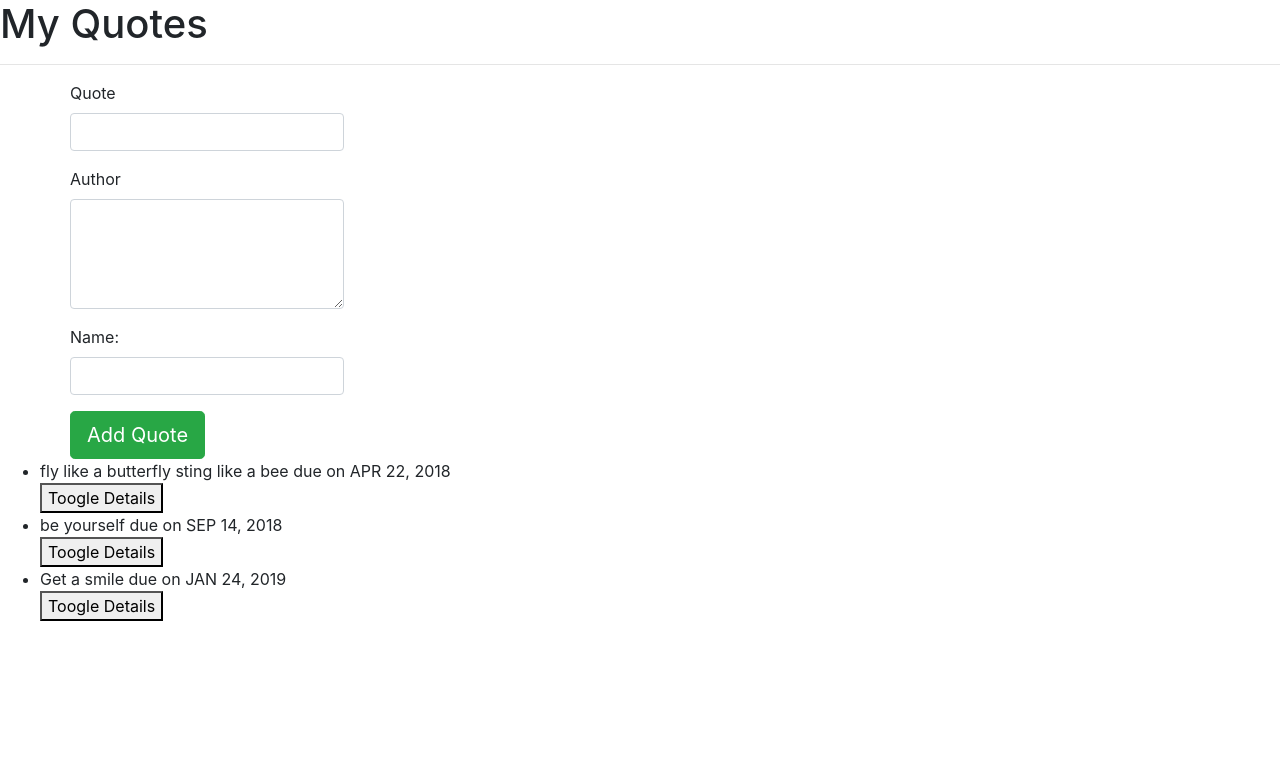
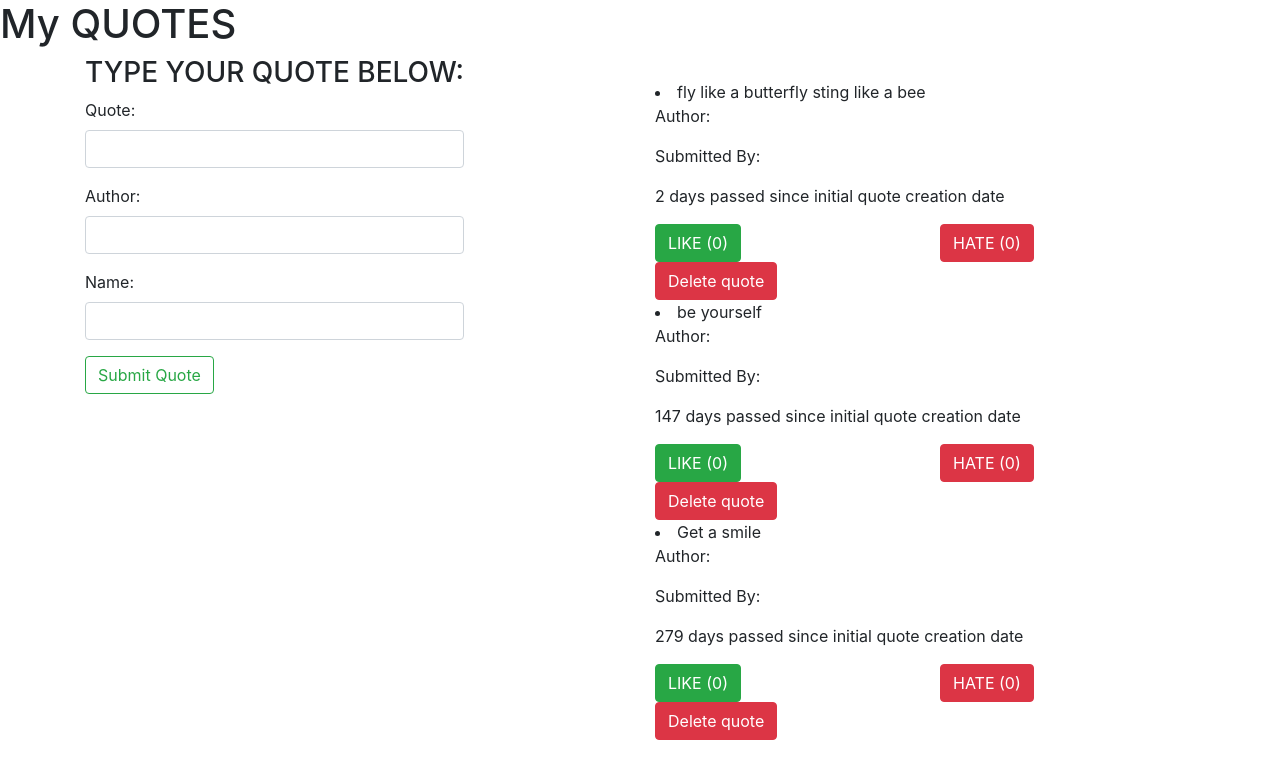
Before and after one commit to kavata9/Collection, an Angular app: page / in a window 1280 px wide. Shown: the top 778 px of the page. Built offline with nearby package versions, Linux system fonts and the light colour scheme.

Commit message:
test if all buttons work

```diff
--- a/src/app/quote-details/quote-details.component.html
+++ b/src/app/quote-details/quote-details.component.html
@@ -1,3 +1,19 @@
-<p>{{quote.description}}</p>
-<p>This quote will be completed in {{quote.completeDate|dateCount}}  days</p>
-<button (click) = 'quoteDelete(true)'> Delete Quote </button>
+<p>Author: {{quote.author}}</p>
+<p>Submitted By: {{quote.submit}}</p>
+<p> {{quote.completeDate|dateCount}} days passed since initial quote creation date</p>
+
+<div class="row botttomSapce">
+
+  <div class="col-md-6">
+    <a class="btn btn-success" href="" (click)="voteUp()">LIKE ({{upVote}})
+    </a>
+  </div>
+
+  <div class="col-md-6">
+    <a class="btn btn-danger" href="" (click)="voteDown()">HATE ({{downVote}})
+    </a>
+  </div>
+
+</div>
+
+<button class="btn btn-danger" (click)='quoteDelete(true)'> Delete quote </button>
--- a/src/app/quote-form/quote-form.component.html
+++ b/src/app/quote-form/quote-form.component.html
@@ -1,36 +1,30 @@
-<div class="container-fluid">
+<div class="container">
   <div class="row">
     <form (ngSubmit)='submitQuote()' #quoteForm='ngForm'>
-            <!-- Name Form -->
+      <h3>TYPE YOUR QUOTE BELOW:</h3>
       <div class="form-group">
-                <label for="quote">Quote</label>
-                <input type="text"  class="form-control" id="quote" [(ngModel)]="newQuote.quote" name="quote" #quote="ngModel" required>
+        <label for="quote">Quote:</label>
+        <input name="quote" class="form-control" id="quote" [(ngModel)]="newQuote.name">
+      </div>
 
-                <div [hidden]="quote.valid || quote.pristine" class="alert alert-danger">
-                    <p> Quote is Required</p>
-
-                </div>
-            </div>
-            <!-- Author Input -->
       <div class="form-group">
-                <label for="author">Author</label>
-                <textarea class="form-control" id="author" rows="4" [(ngModel)]="newQuote.author" name="author" #author="ngModel" required></textarea>
-                <div [hidden]="author.valid || author.pristine" class="alert alert-danger">
-                    <p> Author is Required</p>
+        <label for="author">Author:</label>
+        <input name="author" class="form-control" id="author" [(ngModel)]="newQuote.author">
 
       </div>
 
-            </div>
-            <!-- Date Input -->
       <div class="form-group">
+
         <label for="name">Name:</label>
+
+
+
         <input name="name" class="form-control" id="name" [(ngModel)]="newQuote.submit">
-                <!-- <div [hidden]="completeDate.valid || completeDate.pristine" class="alert alert-danger"> -->
-                    <!-- <p> Complete Date is Required</p> -->
+
 
       </div>
-
-            <button type="Submit" class="btn btn-success btn-lg">Add Quote</button>
+      <!--Button added-->
+      <button class="btn btn-outline-success">Submit Quote</button>
     </form>
   </div>
 </div>
--- a/src/app/quote/quote.component.html
+++ b/src/app/quote/quote.component.html
@@ -1,15 +1,20 @@
-<h1>My Quotes</h1>
-<hr>
+ <h1>My QUOTES</h1>
+
       <div class="container">
         <div class="row">
-    <app-quote-form></app-quote-form>
+          <div class="col-md-6">
+            <app-quote-form (addQuote)="addNewQuote($event)"></app-quote-form>
+          </div>
+          <div class="col-md-6">
+            <br>
+            <div *ngFor='let quote of quotes'>
+              <li>{{quote.name}}</li>
+              <app-quote-details [quote]='quote' (isComplete)='completeQuote($event,i)'></app-quote-details>
+            </div>
+          </div>
+
         </div>
       </div>
       <ul>
-    <div *ngFor='let quote of quotes;let i =index'>
-        <li  id="{{i}}" appStrikethrough>{{quote.name}} due on {{quote.completeDate|date|uppercase}}</li>
-        <!-- <li >{{quote.name}}</li>  -->
-        <button (click) ='toogleDetails(i)'>Toogle Details</button>
-        <app-quote-details *ngIf="quote.showDescription" [quote]='quote' (isComplete)= 'deleteQuote($event,i)'></app-quote-details>
-    </div>
+
       </ul>
--- a/src/app/quote/quote.component.ts
+++ b/src/app/quote/quote.component.ts
@@ -17,11 +17,15 @@ export class QuoteComponent implements OnInit {
   toogleDetails(index){
     this.quotes[index].showDescription = !this.quotes[index].showDescription;
   }
-  addNewQuote(quote){
-    let quoteLength = this.quotes.length;
-    quote.id=quoteLength+1;
-    quote.completeDate = new Date(quote.completeDate)
-    this.quotes.push(quote)
+
+  completeQuote(isComplete, index) {
+    if (isComplete) {
+        this.quotes.splice(index, 1);
+        }
+        }
+
+  addNewQuote(quote) {
+    this.quotes.push(quote);
   }
   deleteQuote(isComplete,index){
     if (isComplete){
```
Lines whose indentation alone changed are shown as unchanged.
